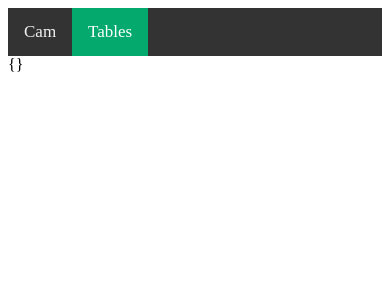
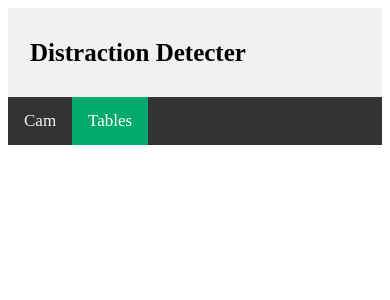
Before and after one commit to zhourichard19/DesignByComment, a Flask app: page /Tables in a window 390 px wide. Shown: the top 300 px of the page. Run offline with Flask 2, Linux system fonts and the light colour scheme.

Commit message:
header is made

```diff
--- a/productivity/templates/Tables.html
+++ b/productivity/templates/Tables.html
@@ -30,13 +30,65 @@
   background-color: #04AA6D;
   color: white;
 }
+
+.header {
+  overflow: hidden;
+  background-color: #f1f1f1;
+  padding: 20px 10px;
+}
+
+/* Style the header links */
+.header a {
+  float: left;
+  color: black;
+  text-align: center;
+  padding: 12px;
+  text-decoration: none;
+  font-size: 18px;
+  line-height: 25px;
+  border-radius: 4px;
+}
+
+.header a.logo {
+  font-size: 25px;
+  font-weight: bold;
+}
+
+.header a:hover {
+  background-color: #ddd;
+  color: black;
+}
+
+.header a.active {
+  background-color: dodgerblue;
+  color: white;
+}
+
+.header-right {
+  float: right;
+}
+
+@media screen and (max-width: 500px) {
+  .header a {
+    float: none;
+    display: block;
+    text-align: left;
+  }
+  .header-right {
+    float: none;
+  }
+}
 </style>
 <body>
+    <div class="header">
+    <a href="{{ url_for('home_page') }}" class="logo">Distraction Detecter</a>
+  </div>
+
     <div class="topnav">
         <a href="{{ url_for('home_page') }}">Cam</a>
         <a class="active" href="{{ url_for('tables_page') }}">Tables</a>
     </div>
-{{url_viewtime}}
+
     <table>
         {% for key, value in url_viewtime.items() %}
             <tr>
```
Also changed, not shown: productivity/templates/index.html (+56 -0 lines). Lines whose indentation alone changed are shown as unchanged.
